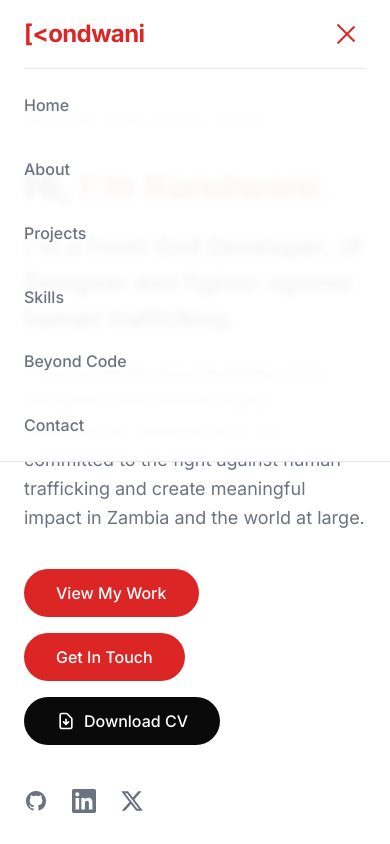
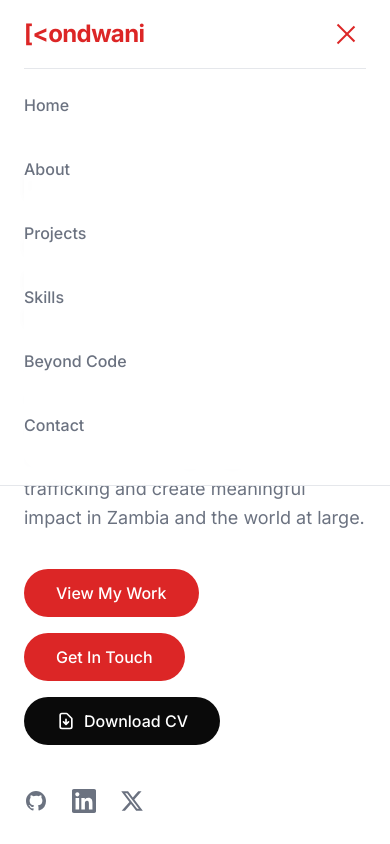
Before and after one commit to kondwanimuwowo/kondwani-portfolio, a React (Vite) app: page / in a window 390 px wide. Both pictures are taken after a click on the button "Toggle menu". Shown: the top 844 px of the page. Built offline with nearby package versions, Linux system fonts and the light colour scheme.

Commit message:
Animate hero section with framer motion Animate mobile menu with framer motion

```diff
--- a/src/components/Header/Header.jsx
+++ b/src/components/Header/Header.jsx
@@ -100,7 +100,7 @@ function Header() {
               initial="closed"
               animate="open"
               exit="closed"
-              className="md:hidden mt-4 pt-4 border-t border-border-light flex flex-col gap-6 origin-top"
+              className="md:hidden mt-4 pt-4 border-t border-border-light flex flex-col gap-6 origin-top bg-light/80 backdrop-blur-md rounded-b-2xl pb-6"
             >
               {navLinks.map((link) => (
                 <motion.li
--- a/src/components/Hero/Hero.jsx
+++ b/src/components/Hero/Hero.jsx
@@ -1,28 +1,69 @@
+import { motion } from "framer-motion";
+
 function Hero() {
+  // Container variants for staggering children
+  const containerVariants = {
+    hidden: { opacity: 0 },
+    visible: {
+      opacity: 1,
+      transition: {
+        duration: 0.6,
+        staggerChildren: 0.2, // Stagger each child element
+        delayChildren: 0.3, // Slight delay before starting
+      },
+    },
+  };
+
+  // Child variants for text elements (fade + slide up)
+  const childVariants = {
+    hidden: { opacity: 0, y: 30 },
+    visible: {
+      opacity: 1,
+      y: 0,
+      transition: { duration: 0.6, ease: "easeOut" },
+    },
+  };
+
+  // Image variants (scale in + fade)
+  const imageVariants = {
+    hidden: { opacity: 0, scale: 0.8 },
+    visible: {
+      opacity: 1,
+      scale: 1,
+      transition: { duration: 0.8, ease: "easeOut", delay: 0.5 },
+    },
+  };
+
   return (
     <section
       id="hero"
-      className="min-h-screen flex items-center justify-center section-padding pt-32 bg-light fade-in"
+      className="min-h-screen flex items-center justify-center section-padding pt-32 bg-light"
     >
       <div className="container-custom">
         <div className="grid grid-cols-1 lg:grid-cols-2 gap-12 items-center">
-          <div className="space-y-5 md:space-y-10">
-            <p className="text-gray text-sm md:text-base font-normal tracking-wide uppercase my-8">
+          {/* Left Side: Text Content with Stagger */}
+          <motion.div
+            className="space-y-5 md:space-y-10"
+            variants={containerVariants}
+            initial="hidden"
+            animate="visible"
+          >
+            <motion.p variants={childVariants} className="text-gray text-sm md:text-base font-normal tracking-wide uppercase my-8">
               Welcome to my digital space!
-            </p>
-            <h1 className="text-4xl md:text-5xl lg:text-6xl font-bold leading-tight text-dark">
+            </motion.p>
+            <motion.h1 variants={childVariants} className="text-4xl md:text-5xl lg:text-6xl font-bold leading-tight text-dark">
               Hi, <span className="text-red">I'm Kondwani.</span>
               <br />
-            </h1>
-            <h2 className="text-2xl md:text-3xl font-semibold text-dark leading-normal">
+            </motion.h1>
+            <motion.h2 variants={childVariants} className="text-2xl md:text-3xl font-semibold text-dark leading-normal">
               I'm a <span className="text-dark">Front-End Developer</span>, UI
               Designer and fighter against human trafficking.
-            </h2>
+            </motion.h2>
 
-            <p className="text-gray text-lg md:text-xl leading-relaxed max-w-2xl">
+            <motion.p variants={childVariants} className="text-gray text-lg md:text-xl leading-relaxed max-w-2xl">
               I'm passionate about building clean, thoughtful and smooth digital experiences. Beyond tech, I’m committed to the fight against human trafficking and create meaningful impact in Zambia and the world at large.
-            </p>
-            <div className="flex flex-wrap gap-4 pt-4">
+            </motion.p>
+            <motion.div variants={childVariants} className="flex flex-wrap gap-4 pt-4">
               <a
                 href="#projects"
                 className="px-8 py-3 bg-red hover:bg-red-hover text-white font-medium rounded-full transition-all duration-300"
@@ -57,8 +98,8 @@ function Hero() {
                 </svg>
                 Download CV
               </a>
-            </div>
-            <div className="flex gap-6 pt-6">
+            </motion.div>
+            <motion.div variants={childVariants} className="flex gap-6 pt-6">
               <a
                 href="https://github.com/kondwanimuwowo"
                 target="_blank"
@@ -111,9 +152,16 @@ function Hero() {
                   <path d="M18.244 2.25h3.308l-7.227 8.26 8.502 11.24H16.17l-5.214-6.817L4.99 21.75H1.68l7.73-8.835L1.254 2.25H8.08l4.713 6.231zm-1.161 17.52h1.833L7.084 4.126H5.117z" />
                 </svg>
               </a>
-            </div>
-          </div>
-          <div className="flex justify-center lg:justify-evenly">
+            </motion.div>
+          </motion.div>
+
+          {/* Right Side: Image with Scale Animation */}
+          <motion.div
+            className="flex justify-center lg:justify-evenly"
+            variants={imageVariants}
+            initial="hidden"
+            animate="visible"
+          >
             <div className="relative">
               <div className="absolute inset-0 bg-gradient-to-br from-dark to-red rounded-full blur-2xl opacity-0"></div>
               <div className="relative w-72 h-72 md:w-96 md:h-96 rounded-full border-1 border-red overflow-hidden bg-red-hover flex items-center justify-center">
@@ -134,7 +182,7 @@ function Hero() {
                 </div>
               </div>
             </div>
-          </div>
+          </motion.div>
         </div>
       </div>
     </section>
```
